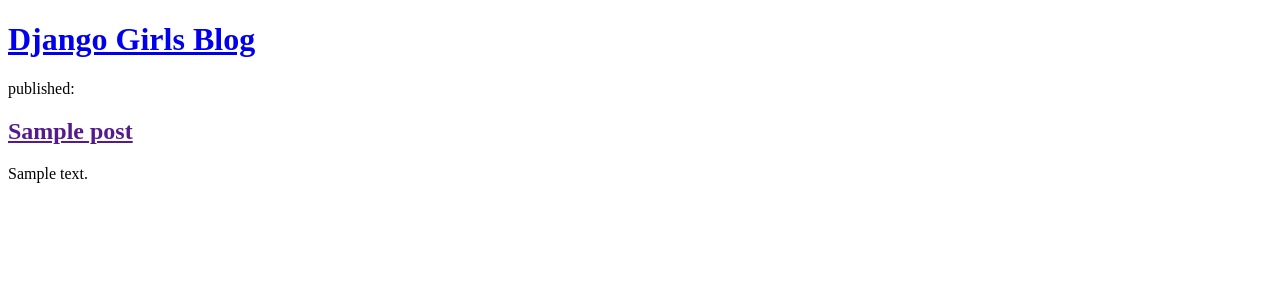
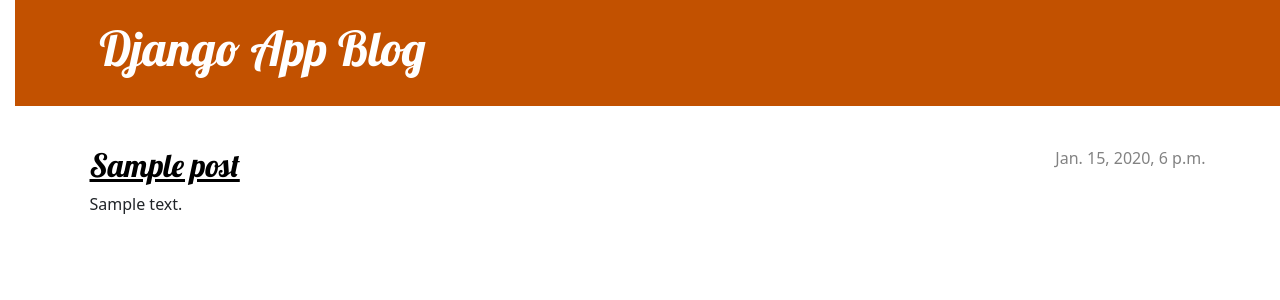
Before and after one commit to monstrebor/django-app, a Django app: page /blog/ in a window 1280 px wide. Shown: the top 300 px of the page. Run offline with Django 4.2, Linux system fonts and the light colour scheme; tables that the repository leaves empty hold one stand-in row (values such as "Sample post").

Commit message:
adding design

```diff
--- /dev/null
+++ b/blog/static/css/blog.css
@@ -0,0 +1,81 @@
+h1 a,
+h2 a {
+    color: #ffaf46;
+    font-family: 'Lobster';
+}
+
+body {
+    padding-left: 15px;
+}
+
+.page-header {
+    background-color: #C25100;
+    margin-top: 0;
+    margin-bottom: 40px;
+    padding: 20px 20px 20px 40px;
+}
+
+.page-header h1,
+.page-header h1 a,
+.page-header h1 a:visited,
+.page-header h1 a:active {
+    color: #ffffff;
+    font-size: 36pt;
+    text-decoration: none;
+}
+
+h1,
+h2,
+h3,
+h4 {
+    font-family: 'Lobster', cursive;
+}
+
+.date {
+    color: #828282;
+}
+
+.save {
+    float: right;
+}
+
+.post-form textarea,
+.post-form input {
+    width: 100%;
+}
+
+.top-menu,
+.top-menu:hover,
+.top-menu:visited {
+    color: #ffffff;
+    float: right;
+    font-size: 26pt;
+    margin-right: 20px;
+}
+
+.post {
+    margin-bottom: 70px;
+}
+
+.post h2 a,
+.post h2 a:visited {
+    color: #000000;
+}
+
+.post>.date,
+.post>.actions {
+    float: right;
+}
+
+.btn-secondary,
+.btn-secondary:visited {
+    color: #C25100;
+    background: none;
+    border-color: #C25100;
+    margin-left: 15px;
+}
+
+.btn-secondary:hover {
+    color: #FFFFFF;
+    background-color: #C25100;
+}
--- a/blog/templates/blog/post_list.html
+++ b/blog/templates/blog/post_list.html
@@ -1,19 +1,37 @@
+{% load static %}
 <!DOCTYPE html>
 <html>
+
 <head>
-        <title>Django Girls blog</title>
+    <title>Django App blog</title>
+    <link rel="stylesheet" href="https://cdn.jsdelivr.net/npm/bootstrap@5.3.3/dist/css/bootstrap.min.css"
+        integrity="sha384-QWTKZyjpPEjISv5WaRU9OFeRpok6YctnYmDr5pNlyT2bRjXh0JMhjY6hW+ALEwIH" crossorigin="anonymous">
+    <link rel="stylesheet" href="https://fonts.googleapis.com/css?family=Lobster&subset=latin,latin-ext">
+    <link rel="stylesheet" href="{% static 'css/blog.css' %}">
 </head>
+
 <body>
-        <header>
-            <h1><a href="/">Django Girls Blog</a></h1>
+    <header class="page-header">
+        <div class="container">
+            <h1><a href="/">Django App Blog</a></h1>
+        </div>
     </header>
 
+    <main class="container">
+        <div class="row">
+            <div class="col">
                 {% for post in posts %}
-            <article>
-                <time> published: {{ post.publish_date }} </time>
+                <article class="post">
+                    <time class="date">
+                        {{ post.published_date }}
+                    </time>
                     <h2><a href="">{{ post.title }}</a></h2>
                     <p>{{ post.text|linebreaksbr }}</p>
                 </article>
                 {% endfor %}
+            </div>
+        </div>
+    </main>
 </body>
+
 </html>
--- a/mysite/settings.py
+++ b/mysite/settings.py
@@ -115,7 +115,7 @@
 # Static files (CSS, JavaScript, Images)
 # https://docs.djangoproject.com/en/4.2/howto/static-files/
 
-STATIC_URL = 'static/'
+STATIC_URL = '/static/'
 
 # Default primary key field type
 # https://docs.djangoproject.com/en/4.2/ref/settings/#default-auto-field
```
Lines whose indentation alone changed are shown as unchanged.
